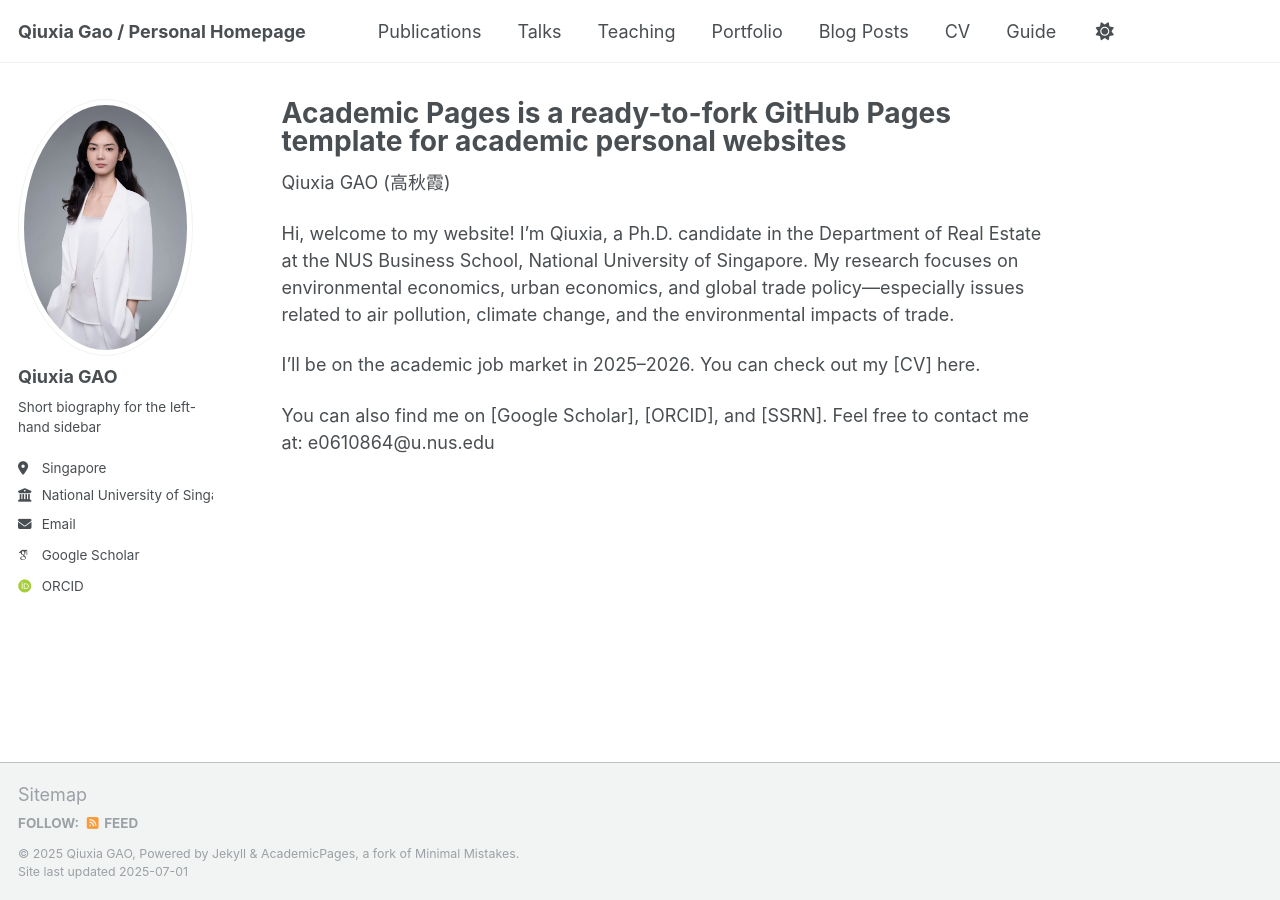
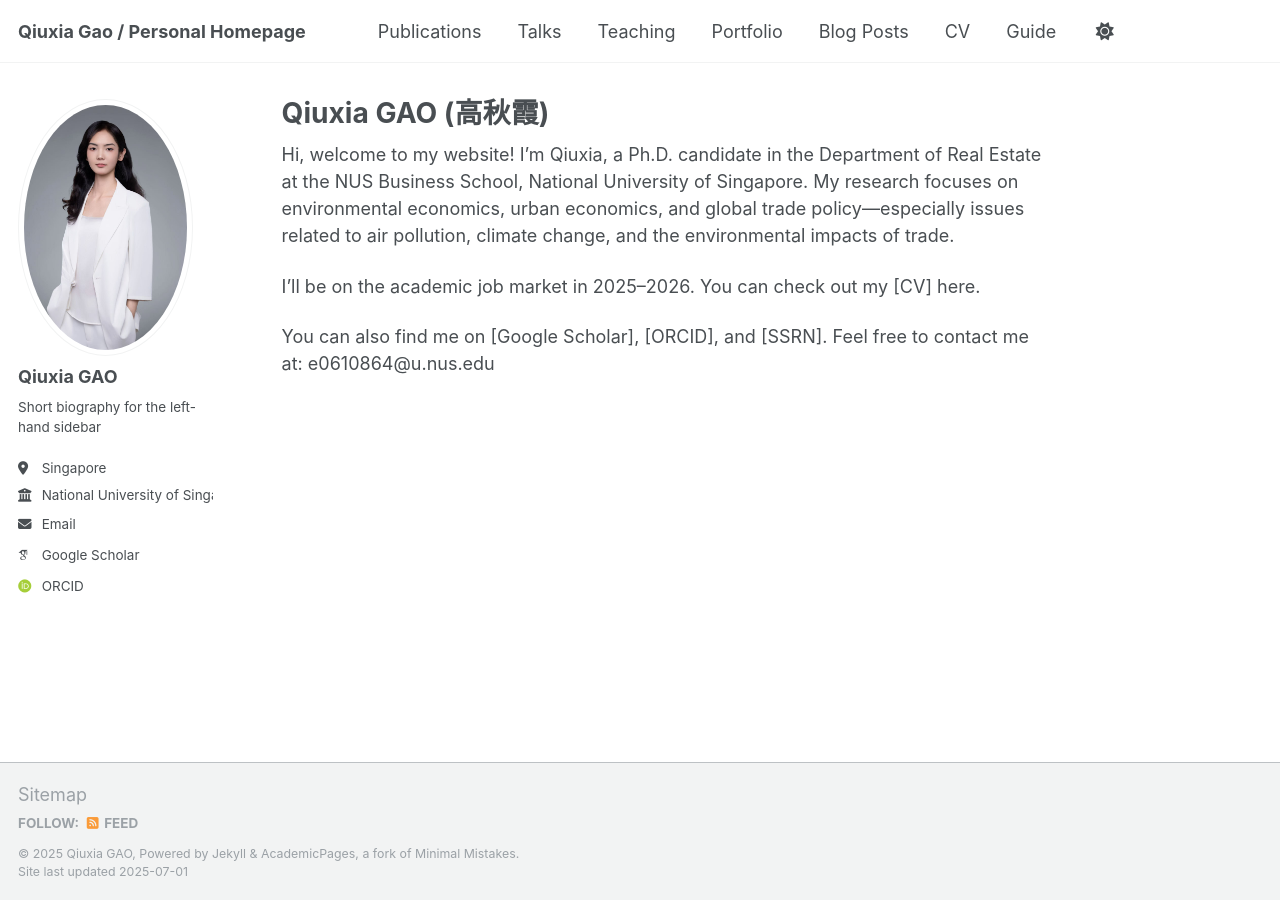
Before and after one commit to Meggie3466/qiuxia_gao, a Jekyll site: the page built from _pages/about.md, in a window 1280 px wide. Built offline with Jekyll 4.4.1, drawn with Linux system fonts in a browser that asks for light colours; some web fonts are replaced; a script that is not in the unit is left out.

Commit message:
Update about.md

```diff
--- a/_pages/about.md
+++ b/_pages/about.md
@@ -1,14 +1,12 @@
 ---
 permalink: /
-title: "Academic Pages is a ready-to-fork GitHub Pages template for academic personal websites"
+title: "Qiuxia GAO (高秋霞)"
 author_profile: true
 redirect_from:
   - /about/
   - /about.html
 ---
 
-
-Qiuxia GAO (高秋霞)
 
 Hi, welcome to my website! I’m Qiuxia, a Ph.D. candidate in the Department of Real Estate at the NUS Business School, National University of Singapore.
 My research focuses on environmental economics, urban economics, and global trade policy—especially issues related to air pollution, climate change, and the environmental impacts of trade.
```
